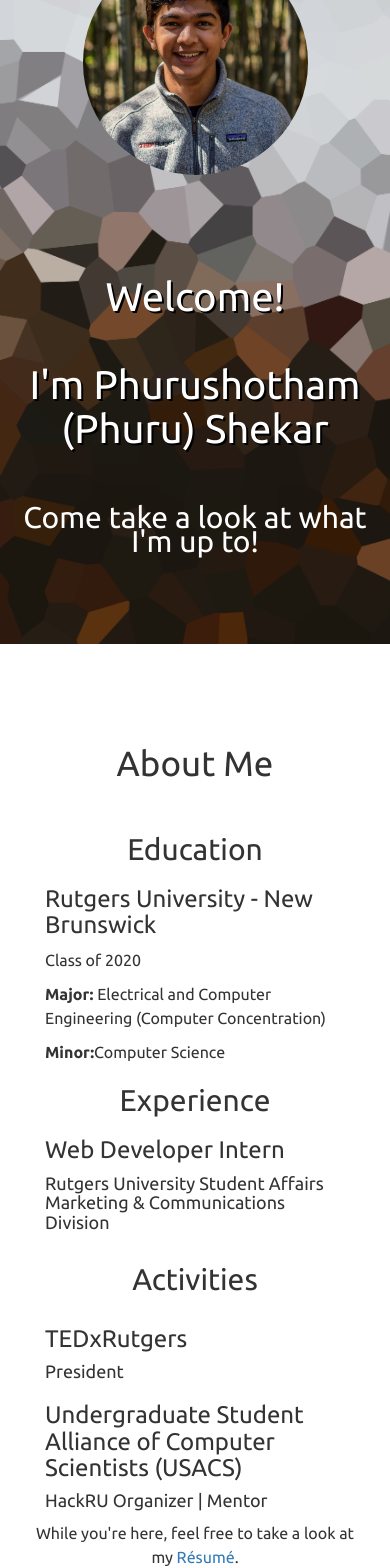
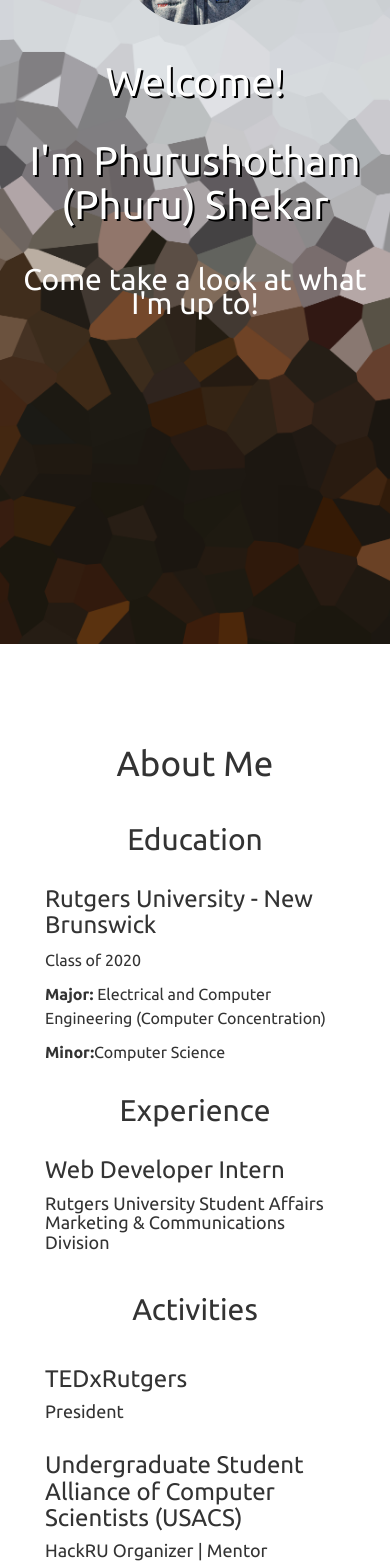
Before and after one commit to PhuruShekar/PhuruShekar.github.io, a React (Create React App) app: page /#/ in a window 390 px wide. Shown: the part 200-1768 px from the top of the page. Built offline with nearby package versions, Linux system fonts and the light colour scheme.

Commit message:
fixed spacing for mobile

```diff
--- a/src/Assets/scss/default.css
+++ b/src/Assets/scss/default.css
@@ -121,57 +121,56 @@
 main h1 {
   font-size: 40px;
   text-align: center;
-  margin-top: 100px;
+  margin-top: 50px;
   text-shadow: 2px 2px black;
 }
 
 main p {
   font-size: 30px;
   text-align: center;
+  margin-top: 100px;
 }
 
 main a {
   color: #ffffff;
 }
 
+@media all and (max-width: 577px) {
+  main h1 {
+    margin-top: 35px;
+  }
+  main .me {
+    margin-top: 75px;
+    width: 150px;
+    height: 150px;
+  }
+  main p {
+    margin-top: 40px;
+  }
+}
+
 .whoami {
   color: #333;
   margin-bottom: 50px;
-  /* Clear floats after the columns */
 }
 
 .whoami h1 {
   font-size: 35px;
   text-align: center;
   margin-top: 100px;
-  margin-bottom: 30px;
 }
 
-.whoami .column {
-  float: left;
-  width: 40%;
-  text-align: center;
-  margin-left: 5%;
-  margin-right: 5%;
-  margin-top: 50px;
-  font-size: 20px;
-  margin-right: 10px;
+.whoami h2 {
+  margin-top: 30px;
 }
 
-.whoami .column ul {
-  list-style: none;
-  padding: 0;
-  margin: 0;
+.whoami h3 {
+  margin-top: 30px;
 }
 
-.whoami .row:after {
-  content: "";
-  display: table;
-  clear: both;
-}
-
-.whoami .centText {
-  text-align: center;
+.message {
+  margin-top: 40px;
+  font-size: 1.5em;
 }
 
 .about .overlay {
--- a/src/Assets/scss/default.scss
+++ b/src/Assets/scss/default.scss
@@ -23,6 +23,7 @@
 .overlay {
     height: 100vh;
 }
+
 }
 main {
     margin: 0px;
@@ -73,19 +74,37 @@
     h1 {
         font-size: 40px;
         text-align: center;
-        margin-top: 100px;
+        margin-top: 50px;
         text-shadow: 2px 2px black;
     }
+
+
 
     p {
         font-size: 30px;
         text-align: center;
+        margin-top: 100px;
     }
 
     a {
         color: $white;
     }
 
+    @media all and (max-width: 577px) {
+        h1 {
+            margin-top: 35px;
+        }
+
+        .me {
+            margin-top: 75px;
+            width: 150px;
+            height: 150px;
+        }
+
+        p {
+            margin-top: 40px;
+        }
+    }
 }
 
 .whoami {
@@ -95,35 +114,21 @@
         font-size: 35px;
         text-align: center;
         margin-top: 100px;
-        margin-bottom: 30px;
-    }
-    .column {
-        float: left;
-        width: 40%;
-        text-align: center;
-        margin-left: 5%;
-        margin-right: 5%;
-        margin-top: 50px;
-        font-size: 20px;
-        margin-right:10px;
-        ul {
-            list-style: none;
-            padding: 0;
-            margin: 0;
-          }
     }
 
-    /* Clear floats after the columns */
-    .row:after {
-        content: "";
-        display: table;
-        clear: both;
+    h2 {
+        margin-top: 30px;
     }
 
-    .centText {
-        text-align: center;
+    h3 {
+        margin-top: 30px;
     }
 
+}
+
+.message {
+    margin-top: 40px;
+    font-size: 1.5em;
 }
 
 .about {
--- a/src/components/pages/homePage.js
+++ b/src/components/pages/homePage.js
@@ -18,11 +18,13 @@
               <img src={me} alt="profile pic" className="me fade-in two" />
 
               <h1 className="intro fade-in">
-                Welcome! <br />
-                <br />
-                I'm Phurushotham (Phuru) Shekar <br /> <br />
+                Welcome!
               </h1>
-              <p>Come take a look at what I'm up to!</p>
+              <h1 className="intro fade-in">
+                I'm Phurushotham (Phuru) Shekar
+              </h1>
+
+              <p className="intro fade-in">Come take a look at what I'm up to!</p>
             </main>
           </div>
         </div>
@@ -57,7 +59,7 @@
                 </Col>
             </Row>
           </Grid>
-          <p className="text-center">
+          <p className="text-center message">
             While you're here, feel free to take a look at my{" "}
             <a href={doc} window>
               Résumé
@@ -125,12 +127,12 @@
                     <h2 className="text-center"><a href="https://github.com/phurushekar/wearther" target="_blank">Wea(r)ther</a></h2>
                     <h3>Personal Project - Current</h3>
                     <p>Cross-platform mobile app that displays the weather and recommends clothing based on the weather.</p>
-                    <p><strong>Tech Used:</strong> React Native, Redux, Dark Sky API, Google Location API</p>
+                    <p><strong>Tech Used:</strong> React Native, Redux</p>
                   </Col>
                   <Col md={6} className = "proj">
                     <h2 className="text-center"><a href="https://www.ibm.com/employment/vault/" target="_blank">IBM Vault Challenge 2018</a></h2>
                     <h3>Winner: 64 of 300+ (Top 2%)</h3>
-                    <p>‣	Solved 6 challenges that required parsing website code, cracking cyphers and editing given code in order to decode and identify the passwords for each level.</p>
+                    <p>Solved 6 challenges that required parsing website code, cracking cyphers and editing given code in order to decode and identify the passwords for each level.</p>
                     <p><strong>Tech Used:</strong> React Native, React.js, MongoDB</p>
                   </Col>
                 </Row>
@@ -145,7 +147,7 @@
                     <h2 className="text-center"><a href="https://devpost.com/software/hackprinceton-njw1bq" target="_blank">LiveNote</a></h2>
                     <h3>Hack Princeton - Fall 2017</h3>
                     <p>Collaborative note taking application that merges notes from multiple students in real-time during lecture to allow students to transcribe all of the information given in lecture.</p>
-                    <p><strong>Tech Used:</strong> JavaScript, Microsoft Linguistics API</p>
+                    <p><strong>Tech Used:</strong> JavaScript</p>
                   </Col>
                 </Row>
               </Grid>
```
Also changed, not shown: 1 other file (tests, documents, lock files or other folders).
